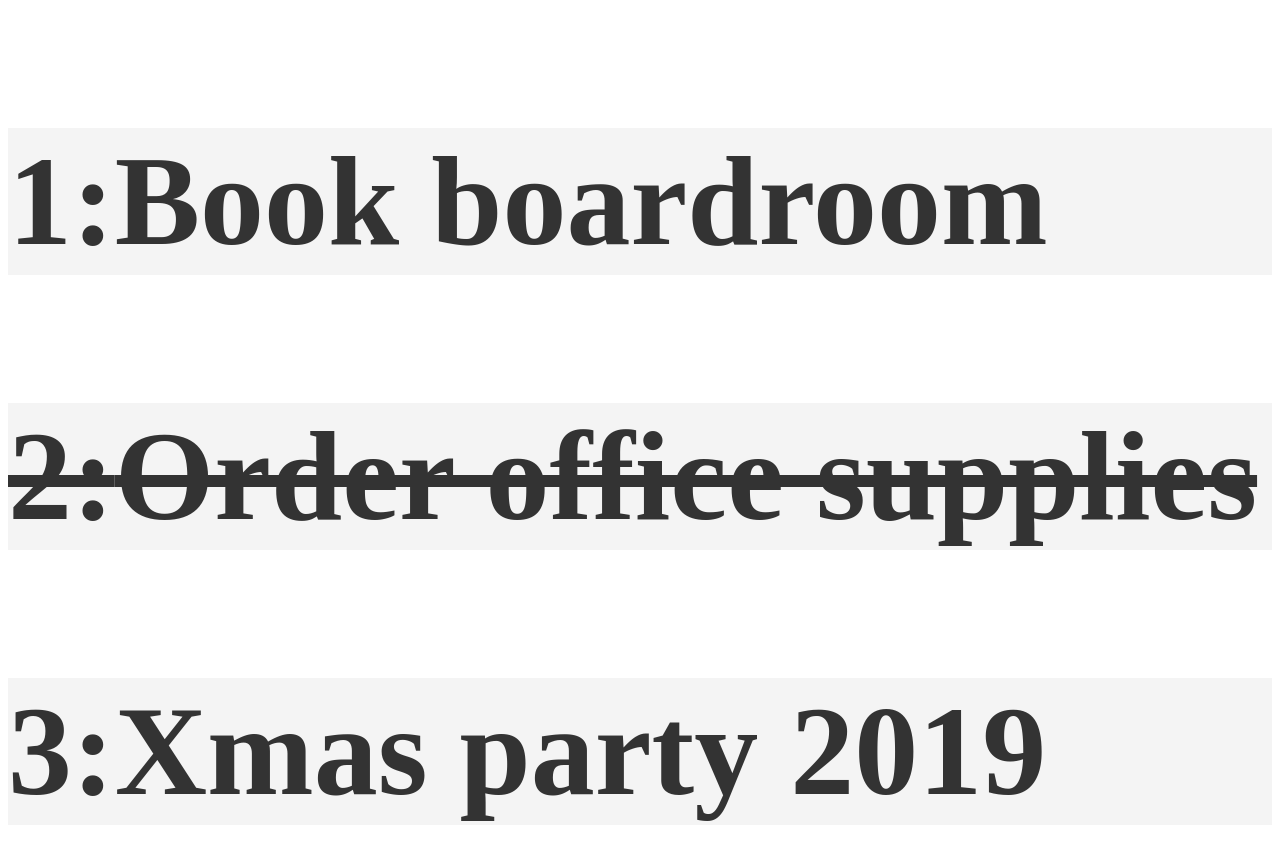
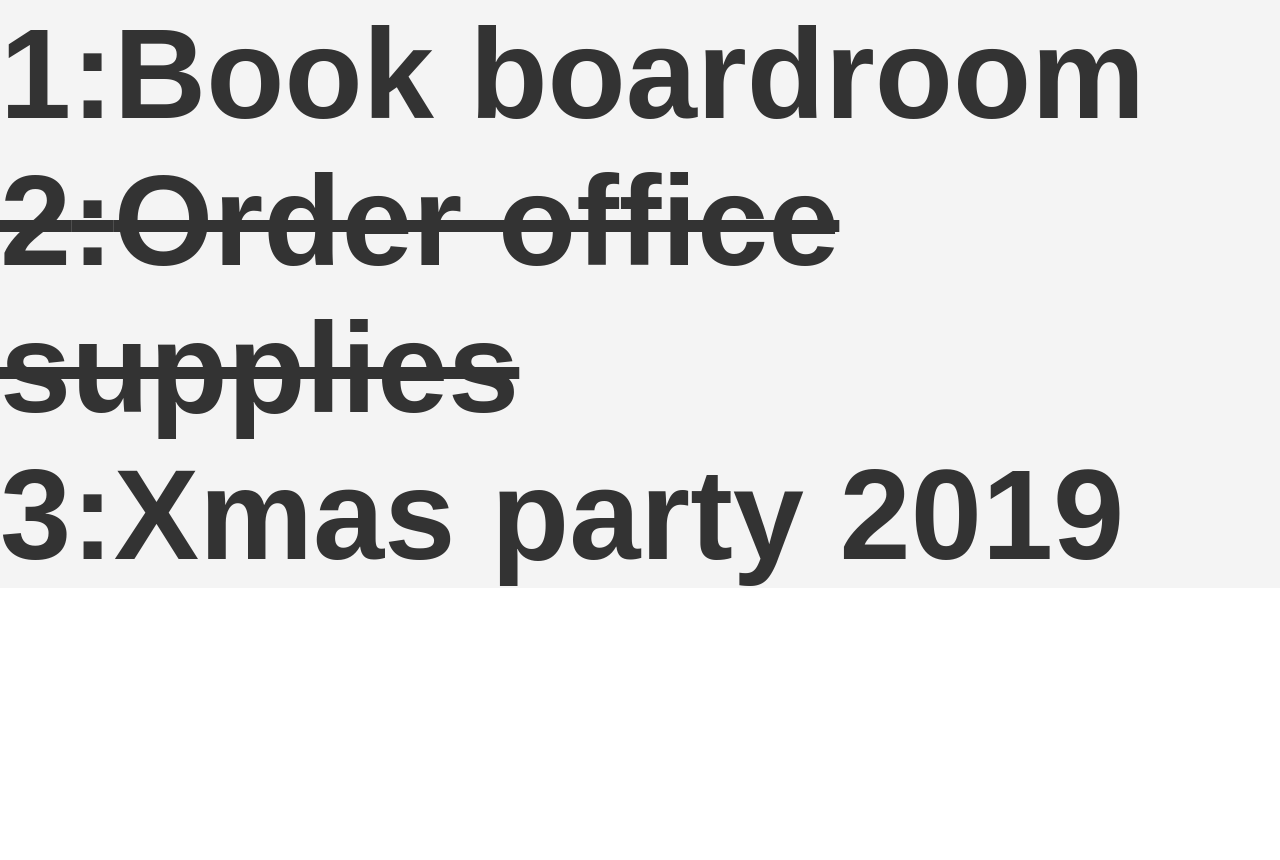
Before and after one commit to mattperkins/react-basic-training, a React app: page / in a window 1280 px wide. Shown: the top 860 px of the page. After the commit the page ends 800 px from the top, so only its background shows below. Built offline with nearby package versions, Linux system fonts and the light colour scheme.

Commit message:
add basic reset

```diff
--- a/src/components/app.css
+++ b/src/components/app.css
@@ -1,6 +1,9 @@
 *{
   color: #333;
+  padding: 0;
+  margin: 0;
+  outline: none;
+  box-sizing: border-box;
+  font-family: sans-serif;
+  font-size: 10px;
 }
-h3{
-  font-weight: 100;
-}
```
